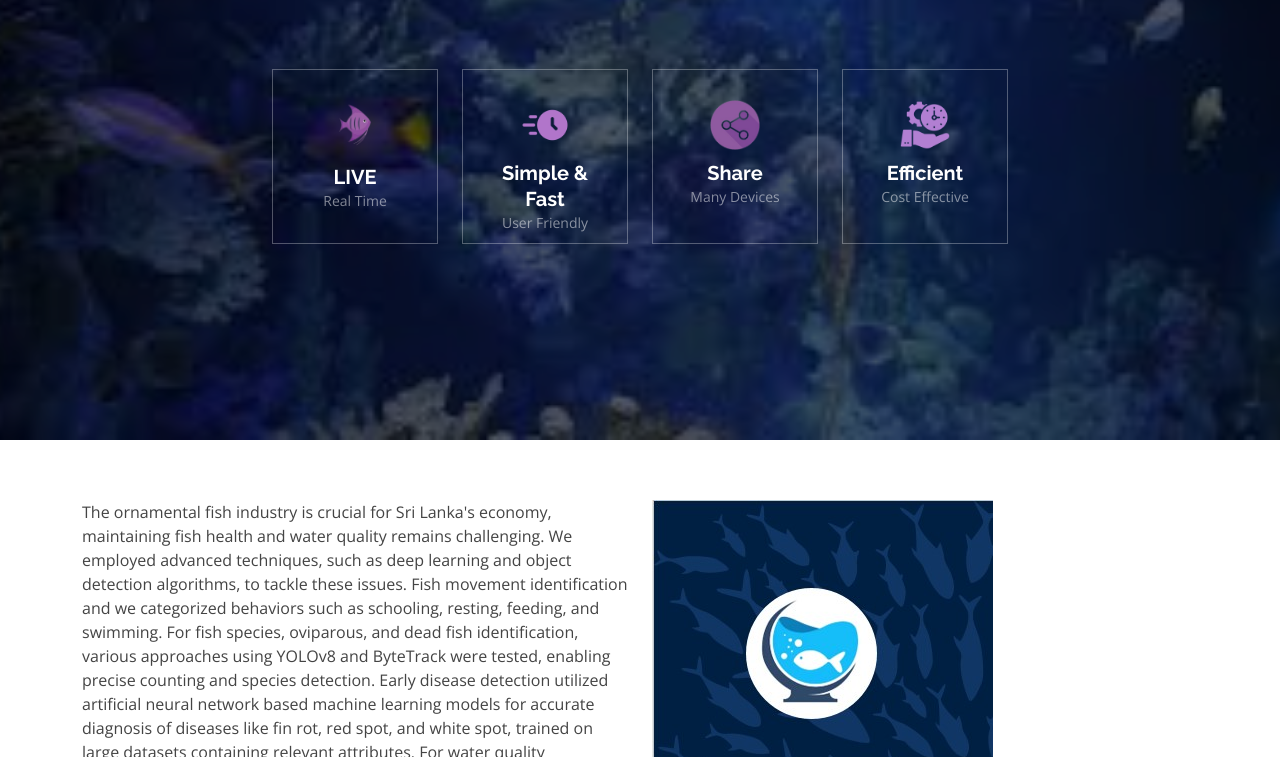
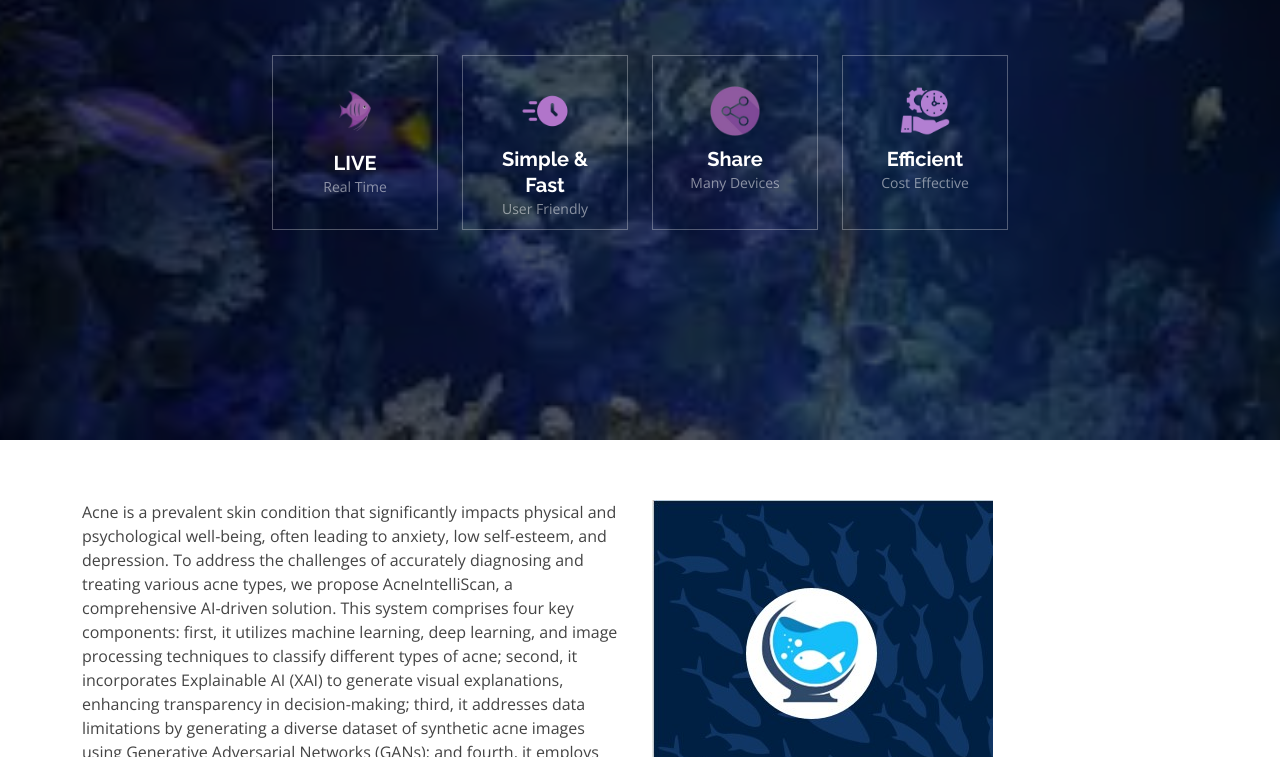
Before and after one commit to IT21042324/ADAT-Static-Web-Site, a plain HTML site: page index.html in a window 1280 px wide. Shown: the part 360-1117 px from the top of the page. Drawn offline with nearby package versions, Linux system fonts and the light colour scheme.

Commit message:
Updated index.html

```diff
--- a/index.html
+++ b/index.html
@@ -5,7 +5,7 @@
     <meta charset="utf-8">
     <meta content="width=device-width, initial-scale=1.0" name="viewport">
 
-    <title>AQUA PULSE</title>
+    <title>AcneIntelliScan</title>
     <meta content="" name="description">
     <meta content="" name="keywords">
 
@@ -37,7 +37,7 @@
     <header id="header" class="fixed-top ">
         <div class="container d-flex align-items-center justify-content-lg-between">
 
-            <h1 class="logo me-auto me-lg-0"><a href="index.html"><span>AQUA PULSE</span></a></h1>
+            <h1 class="logo me-auto me-lg-0"><a href="index.html"><span>AcneIntelliScan</span></a></h1>
             <!-- Uncomment below if you prefer to use an image logo -->
             <!-- <a href="index.html" class="logo me-auto me-lg-0"><img src="assets/img/logo.png" alt="" class="img-fluid"></a>-->
 
@@ -69,9 +69,9 @@
 
             <div class="row justify-content-center" data-aos="fade-up" data-aos-delay="150">
                 <div class="col-xl-6 col-lg-8">
-                    <h1>AQUA PULSE<span></span></h1>
-                    <h2>Facilitating Fish Behavior Identification in
-                        Aquaculture</h2>
+                    <h1>AcneIntelliScan<span></span></h1>
+                    <h2>Facilitating Acne Identification in Patients
+                        </h2>
                 </div>
             </div>
 
@@ -149,27 +149,24 @@
               <li><i class="ri-check-double-line"></i> Ullamco laboris nisi ut aliquip ex ea commodo consequat. Duis aute irure dolor in reprehenderit in voluptate trideta storacalaperda mastiro dolore eu fugiat nulla pariatur.</li>
             </ul> -->
                         <p>
-                            The ornamental fish industry is crucial for Sri
-                            Lanka's economy, maintaining fish health and water quality
-                            remains challenging. We employed advanced techniques, such
-                            as deep learning and object detection algorithms, to tackle
-                            these issues. Fish movement identification and
-                            we categorized behaviors such as schooling, resting, feeding,
-                            and swimming. For fish species, oviparous, and dead fish
-                            identification, various approaches using YOLOv8 and
-                            ByteTrack were tested, enabling precise counting and species
-                            detection. Early disease detection utilized artificial neural
-                            network based machine learning models for accurate
-                            diagnosis of diseases like fin rot, red spot, and white spot,
-                            trained on large datasets containing relevant attributes. For
-                            water quality monitoring, real time data was collected using
-                            IoT sensors and methods.Results demonstrate significant
-                            improvements in accuracy across these tasks. We also explore
-                            techniques to enhance the robustness and reliability of the
-                            models. These findings highlight the potential of these
-                            methodologies to revolutionize ornamental fish farming
-                            through better species identification, disease control, and
-                            environmental monitoring.
+                            Acne is a prevalent skin condition that significantly
+                             impacts physical and psychological well-being, often
+                            leading to anxiety, low self-esteem, and depression.
+                            To address the challenges of accurately diagnosing and
+                            treating various acne types, we propose AcneIntelliScan,
+                             a comprehensive AI-driven solution. This system comprises
+                              four key components: first, it utilizes machine learning,
+                             deep learning, and image processing techniques to classify
+                              different types of acne; second, it incorporates Explainable
+                            AI (XAI) to generate visual explanations, enhancing transparency
+                             in decision-making; third, it addresses data limitations by generating
+                             a diverse dataset of synthetic acne images using Generative Adversarial
+                            Networks (GANs); and fourth, it employs object detection and segmentation
+                             methods to assess acne severity for personalized treatment decisions.
+                            This integrated approach not only improves classification and severity
+                             assessment but also enriches dermatological datasets, contributing to
+                              the continuous advancement of dermatological diagnostics and treatment
+                            strategies.
                         </p>
                     </div>
                 </div>
@@ -210,8 +207,8 @@
                     <div class="col-lg-6" data-aos="fade-left" data-aos-delay="100">
                         <div class="icon-box mt-5 mt-lg-0" data-aos="zoom-in" data-aos-delay="150">
                             <i class="bx bx-cube-alt"></i>
-                            <h4>Fish movement Identification</h4>
-                            <p>Main objective is to identify abnormal fish behaviour.
+                            <h4>Transparency in Decision-Making</h4>
+                            <p>Identifies and categorizes different types of acne.
                             </p>
                         </div>
                         <div class="icon-box mt-5" data-aos="zoom-in" data-aos-delay="150">
@@ -582,7 +579,7 @@
             <div class="container" data-aos="zoom-in">
 
                 <div class="text-center">
-                    <h3>AQUA PULSE</h3>
+                    <h3>AcneIntelliScan</h3>
                     <p>Assisting fish farmers and auarium owners.<br>
                         For better productivity.
                     </p>
```
